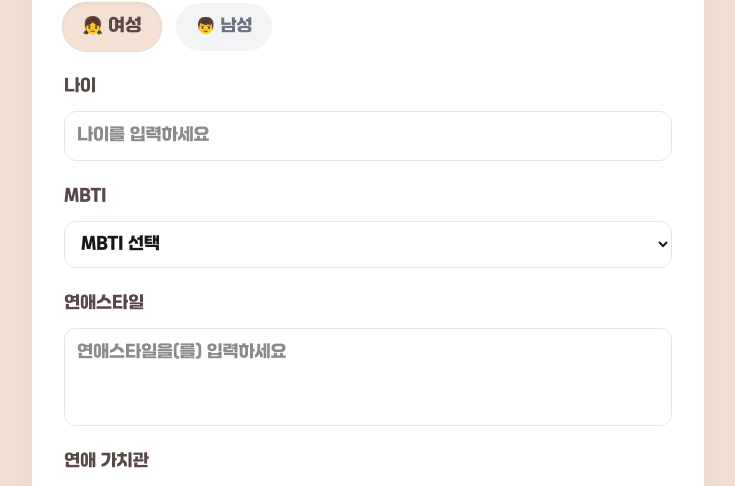
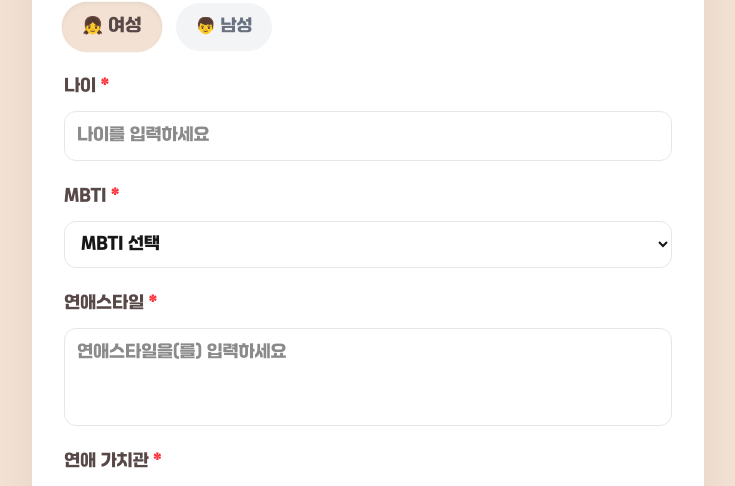
Before and after one commit to BaekKunHee/find_love, a Next.js app: page / in a window 1280 px wide. Shown: the part 296-782 px from the top of the page, without its empty margins (272-1007 px from the left). Built offline with nearby package versions, Linux system fonts and the light colour scheme.

Commit message:
fix: validation추가

```diff
--- a/app/page.tsx
+++ b/app/page.tsx
@@ -73,6 +73,13 @@ export default function Home() {
 
   const handleSubmit = async (e: React.FormEvent) => {
     e.preventDefault();
+
+    // 폼 유효성 검사
+    if (!formData.age || !formData.mbti || !formData.datingStyle || !formData.values || !formData.hobbies) {
+      alert('모든 항목을 입력해주세요.');
+      return;
+    }
+
     setIsLoading(true);
 
     try {
@@ -161,10 +168,11 @@ export default function Home() {
             </div>
 
             {/* Input fields */}
-            {['나이', 'MBTI', '연애스타일', '연애 가치관', '취미 & 관심사'].map((field) => (
+            {['나이', 'MBTI', '연애스타일', '연애 가치관', '취미 & 관심사'].map(
+              (field) => (
                 <div key={field} className="flex flex-col gap-2 sm:gap-3">
                   <label className="font-jalnan font-medium text-[#584848] text-sm sm:text-base">
-                  {field}
+                    {field} <span className="text-red-500">*</span>
                   </label>
                   {field === '나이' ? (
                     <input
@@ -174,6 +182,9 @@ export default function Home() {
                       onChange={handleChange}
                       className="p-2.5 sm:p-3 rounded-xl border border-gray-200 focus:border-[#F3E2D3] focus:ring-[#F3E2D3] focus:ring-2 outline-none transition-all text-sm sm:text-base"
                       placeholder="나이를 입력하세요"
+                      required
+                      min="1"
+                      max="100"
                     />
                   ) : field === 'MBTI' ? (
                     <select
@@ -181,6 +192,7 @@ export default function Home() {
                       value={formData.mbti}
                       onChange={handleChange}
                       className="p-2.5 sm:p-3 rounded-xl border border-gray-200 focus:border-[#F3E2D3] focus:ring-[#F3E2D3] focus:ring-2 outline-none transition-all text-sm sm:text-base"
+                      required
                     >
                       <option value="">MBTI 선택</option>
                       {mbtiOptions.map((mbti) => (
@@ -191,7 +203,13 @@ export default function Home() {
                     </select>
                   ) : (
                     <textarea
-                    name={field === '연애스타일' ? 'datingStyle' : field === '연애 가치관' ? 'values' : 'hobbies'}
+                      name={
+                        field === '연애스타일'
+                          ? 'datingStyle'
+                          : field === '연애 가치관'
+                          ? 'values'
+                          : 'hobbies'
+                      }
                       value={
                         field === '연애스타일'
                           ? formData.datingStyle
@@ -203,10 +221,13 @@ export default function Home() {
                       className="p-2.5 sm:p-3 rounded-xl border border-gray-200 focus:border-[#F3E2D3] focus:ring-[#F3E2D3] focus:ring-2 outline-none transition-all resize-none text-sm sm:text-base"
                       placeholder={`${field}을(를) 입력하세요`}
                       rows={3}
+                      required
+                      minLength={2}
                     />
                   )}
                 </div>
-            ))}
+              )
+            )}
 
             {/* 제출 버튼 */}
             <div className="pt-2 sm:pt-4">
```
Lines whose indentation alone changed are shown as unchanged.
